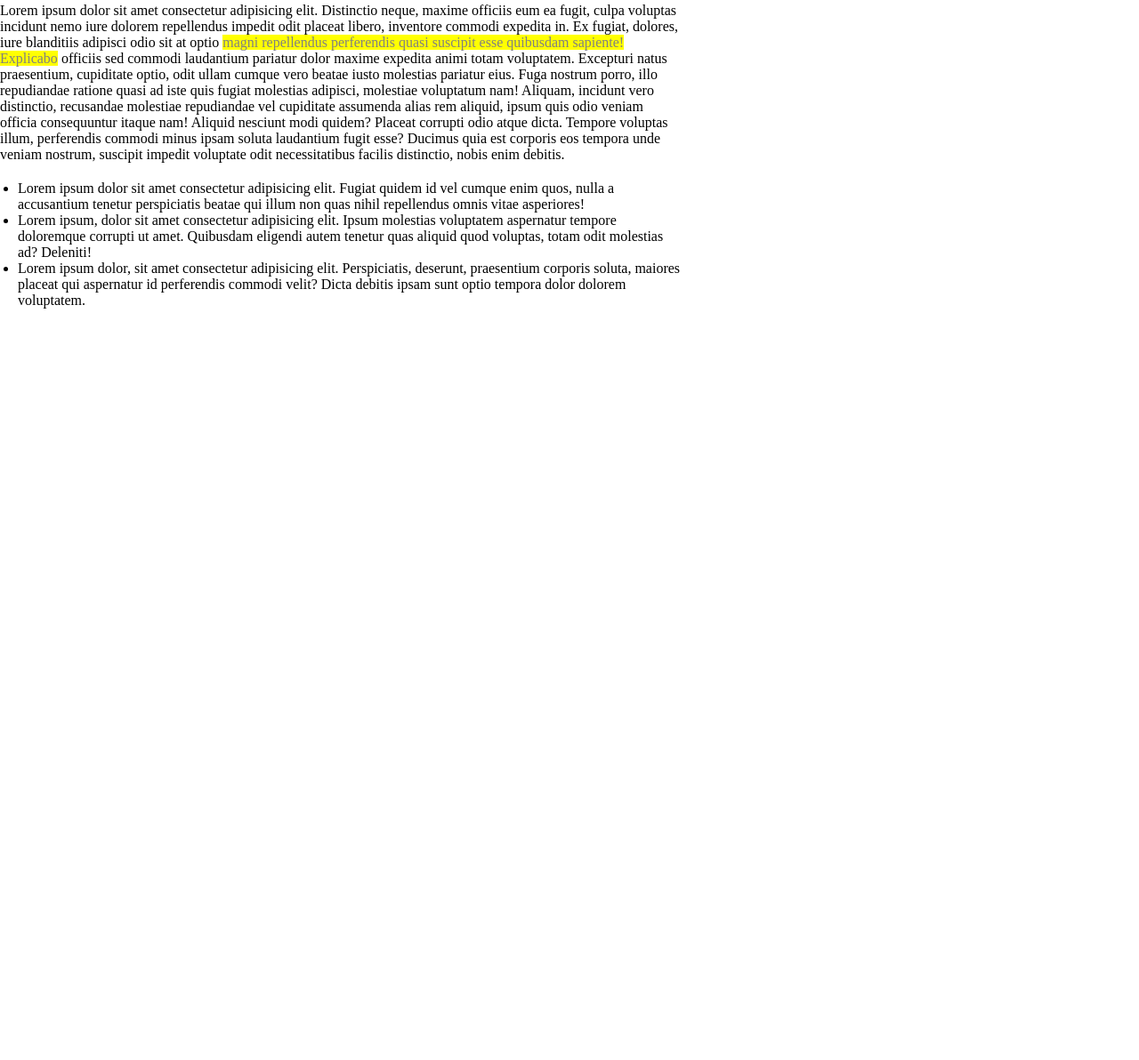
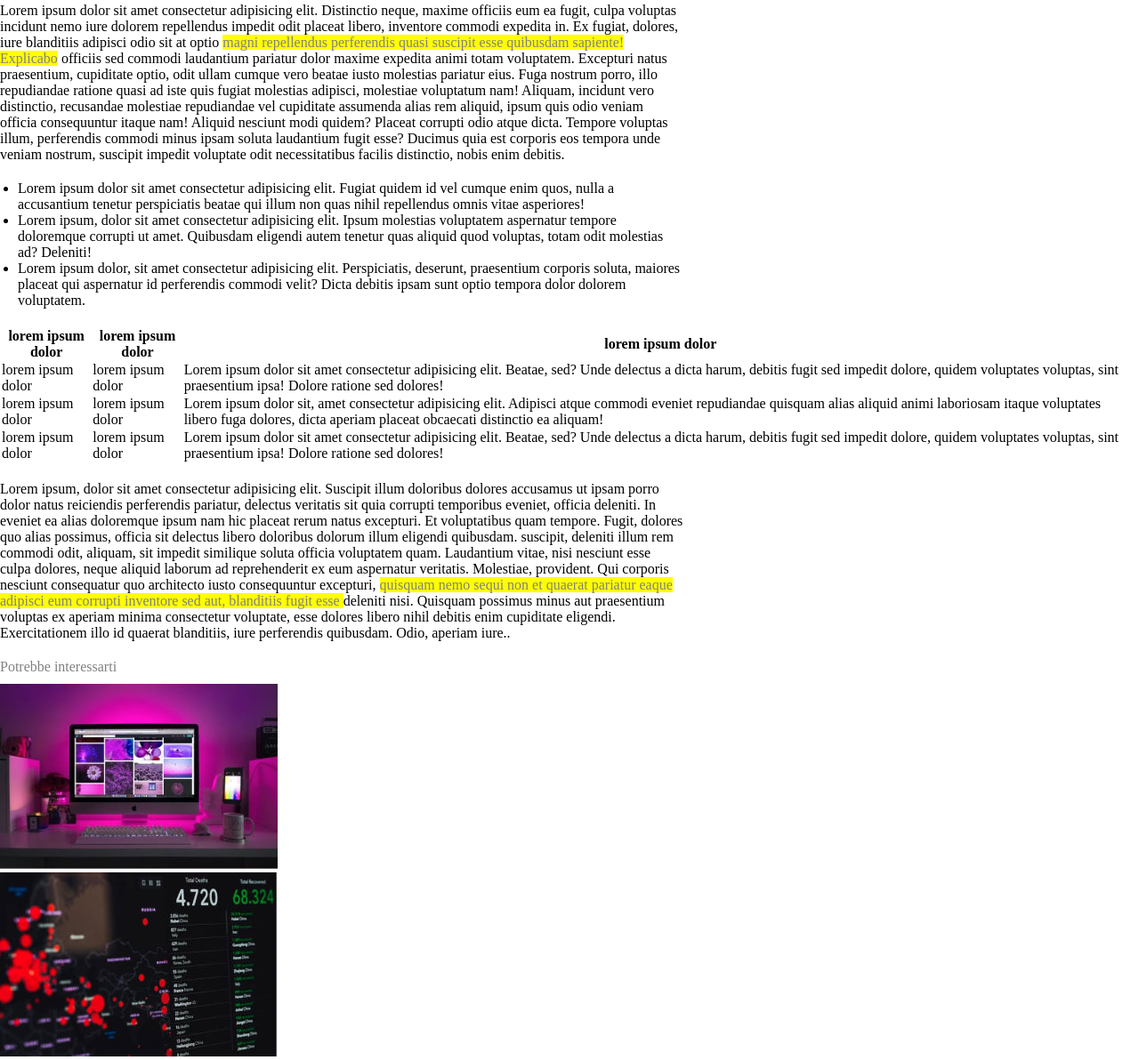
Before and after one commit to GiuseppeDalessio7/html-css-booleaner, a plain HTML site: page index.html in a window 1280 px wide. Shown: the part 595-1787 px from the top of the page at 89% size. Before the commit the page ends 962 px from the top, so only its background shows below. Drawn offline with Linux system fonts and the light colour scheme.

Commit message:
Add footer
add image and p

```diff
--- a/css/style.css
+++ b/css/style.css
@@ -12,7 +12,8 @@
 .logo{width: 150px;
       margin-top: 20px;}
 
-section>h1 {margin-top: 15px;}
+section>h1 {margin-top: 15px;
+            margin-right: 40%;}
 
 span{color: gray;}
 
@@ -32,3 +33,12 @@ span{color: gray;}
 ul{padding-left: 20px;
   margin-right: 40%;
   margin-bottom: 20px;}
+
+.loremfinal{margin-top: 20px;
+            margin-right: 40%;
+            margin-bottom: 20px;}
+
+#ultimolorem{color: black;}
+
+.interesting{margin-bottom: 10px;
+            color: grey;}
--- a/index.html
+++ b/index.html
@@ -13,7 +13,7 @@
         </section>
 
         <section>
-                <h1>Internet deve essere al servizio del "bene pubblico": il <br> manifesto di Tim Berners-Lee</h1>
+                <h1>Internet deve essere al servizio del "bene pubblico": il manifesto di Tim Berners-Lee</h1>
 
                 <p><span>Scritto da</span> <span id="Tb"><strong>The Booleaner</strong></span></p>
 
@@ -46,10 +46,46 @@
                     <li> Lorem ipsum dolor, sit amet consectetur adipisicing elit. Perspiciatis, deserunt, praesentium corporis soluta, maiores placeat qui aspernatur id perferendis commodi velit? Dicta debitis ipsam sunt optio tempora dolor dolorem voluptatem. </li>
                 </ul>
             </div>
-
+        <div>
+            <table>
+                <tr>
+                  <th>lorem ipsum dolor</th>
+                  <th>lorem ipsum dolor</th>
+                  <th>lorem ipsum dolor</th>
+                </tr>
+                <tr>
+                  <td>lorem ipsum dolor</td>
+                  <td>lorem ipsum dolor</td>
+                  <td>Lorem ipsum dolor sit amet consectetur adipisicing elit. Beatae, sed? Unde delectus a dicta harum, debitis fugit sed impedit dolore, quidem voluptates voluptas, sint praesentium ipsa! Dolore ratione sed dolores!</td>
+                </tr>
+                <tr>
+                  <td>lorem ipsum dolor</td>
+                  <td>lorem ipsum dolor</td>
+                  <td>Lorem ipsum dolor sit, amet consectetur adipisicing elit. Adipisci atque commodi eveniet repudiandae quisquam alias aliquid animi laboriosam itaque voluptates libero fuga dolores, dicta aperiam placeat obcaecati distinctio ea aliquam!</td>
+                </tr>
+                 <tr>
+                    <td>lorem ipsum dolor</td>
+                    <td>lorem ipsum dolor</td>
+                    <td>Lorem ipsum dolor sit amet consectetur adipisicing elit. Beatae, sed? Unde delectus a dicta harum, debitis fugit sed impedit dolore, quidem voluptates voluptas, sint praesentium ipsa! Dolore ratione sed dolores!</td>
+                  </tr>
+              </table>
+              <div class="loremfinal">
+                <span id="ultimolorem">Lorem ipsum, dolor sit amet consectetur adipisicing elit. Suscipit illum doloribus dolores accusamus ut ipsam porro dolor natus reiciendis perferendis pariatur, delectus veritatis sit quia corrupti temporibus eveniet, officia deleniti.
+                In eveniet ea alias doloremque ipsum nam hic placeat rerum natus excepturi. Et voluptatibus quam tempore. Fugit, dolores quo alias possimus, officia sit delectus libero doloribus dolorum illum eligendi quibusdam.
+                suscipit, deleniti illum rem commodi odit, aliquam, sit impedit similique soluta officia voluptatem quam. Laudantium vitae, nisi nesciunt esse culpa dolores, neque aliquid laborum ad reprehenderit ex eum aspernatur veritatis.
+                Molestiae, provident. Qui corporis nesciunt consequatur quo architecto iusto consequuntur excepturi, <span id="evidenziato">quisquam nemo sequi non et quaerat pariatur eaque adipisci eum corrupti inventore sed aut, blanditiis fugit esse </span> deleniti nisi.
+                Quisquam possimus minus aut praesentium voluptas ex aperiam minima consectetur voluptate, esse dolores libero nihil debitis enim cupiditate eligendi. Exercitationem illo id quaerat blanditiis, iure perferendis quibusdam. Odio, aperiam iure..</span>
+            </div>
+        </div>
     </main>
 
 
-    <footer></footer>
+    <footer>
+        <p class="interesting">Potrebbe interessarti</p>
+        <img src="/img/monitor.jpg" alt="un monitor per pc">
+        <div>
+        <img src="img/graph.jpg" alt="">
+        </div>
+    </footer>
 </body>
 </html>
```
